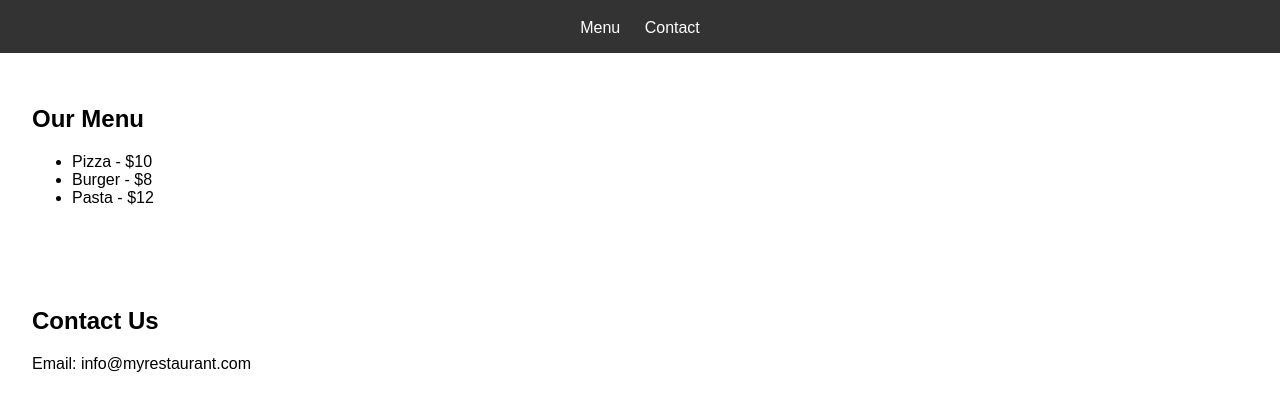
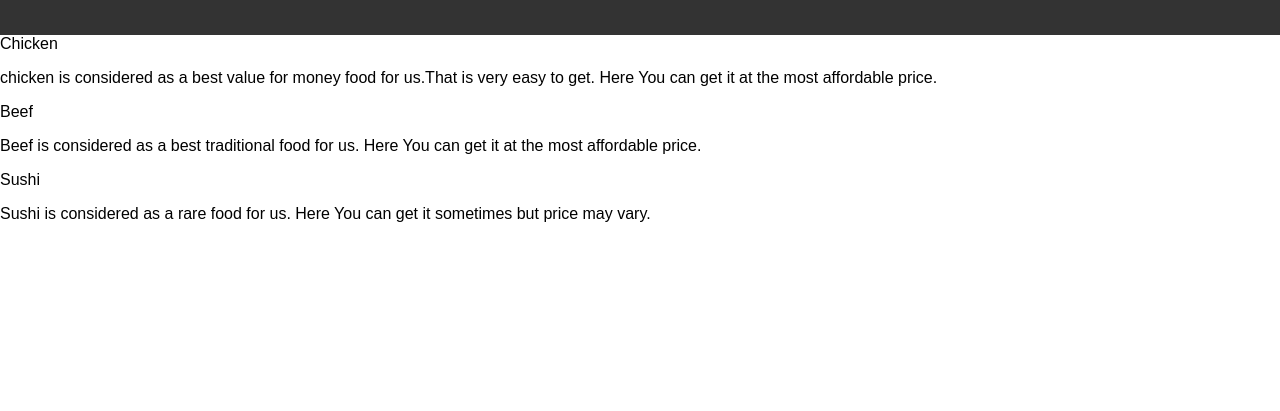
Before and after one commit to nayim-sawon-khan/css-assignment, a plain HTML site: page index.html in a window 1280 px wide. Shown: the part 77-488 px from the top of the page. Drawn offline with Linux system fonts and the light colour scheme.

Commit message:
Update index.html

```diff
--- a/index.html
+++ b/index.html
@@ -9,25 +9,27 @@
 <body>
   <header>
     <h1> OUR MENU </h1>
-    <nav>
-      <a href="#menu">Menu</a>
-      <a href="#contact">Contact</a>
-    </nav>
   </header>
-
-  <section id="menu">
-    <h2>Our Menu</h2>
-    <ul>
-      <li>Pizza - $10</li>
-      <li>Burger - $8</li>
-      <li>Pasta - $12</li>
-    </ul>
-  </section>
-
-  <section id="contact">
-    <h2>Contact Us</h2>
-    <p>Email: info@myrestaurant.com</p>
-  </section>
-
+   <div class="menu-container">
+     <div class="menu-box chicken">
+       <div class="menu-title"> Chicken </div>
+       <p>
+         chicken is considered as a best value for money food for us.That is very easy to get. Here You can get it at the most affordable price. </p>
+     </div>
+   </p>
+     <div class="menu-box beef">
+       <div class="menu-title"> Beef </div>
+       <p>
+        Beef is considered as a best traditional food for us. Here You can get it at the most affordable price. </p>
+     </div>
+   </p>
+     <div class="menu-box sushi">
+       <div class="menu-title"> Sushi </div>
+       <p>
+        Sushi is considered as a rare food for us. Here You can get it sometimes but price may vary. </p>
+     </div>
+   </p>
+   </div>
+</div>
 </body>
 </html>
```
